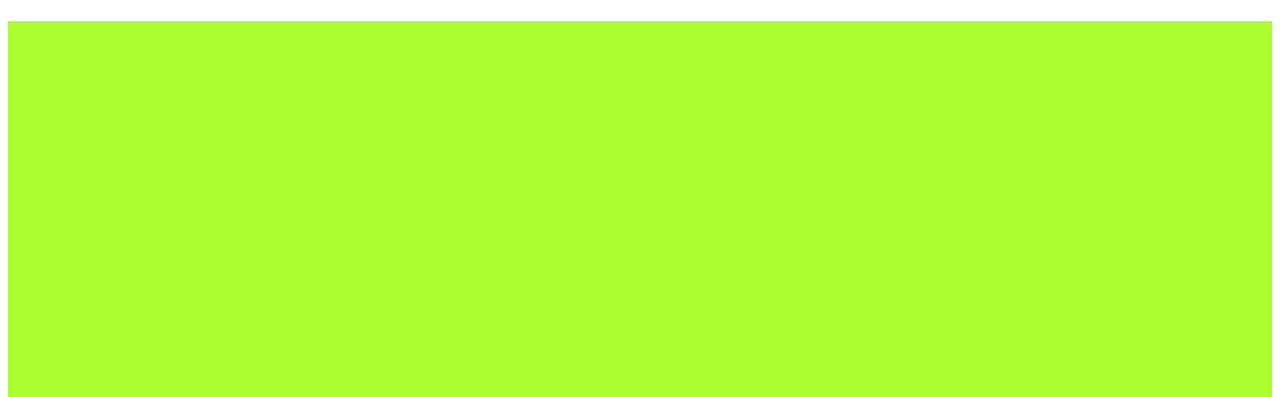
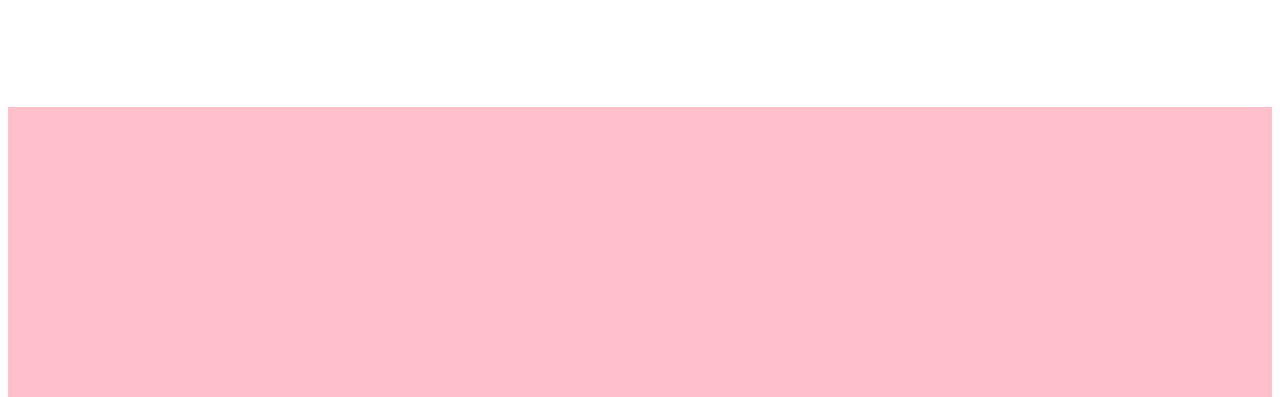
Before and after one commit to jcquisam/simpletextdemo, a plain HTML site: page index.html in a window 1280 px wide. Shown: the top 397 px of the page. Drawn offline with Linux system fonts and the light colour scheme.

Commit message:
tweak css

```diff
--- a/app.css
+++ b/app.css
@@ -1,8 +1,9 @@
 h1 {
-	background-color: greenyellow;
+	background-color: pink;
 	color: red;
 	display: flex;
 	justify-content: center;
 	align-items: center;
 	height: 100vh;
+	font-size: 10rem;
 }
```
